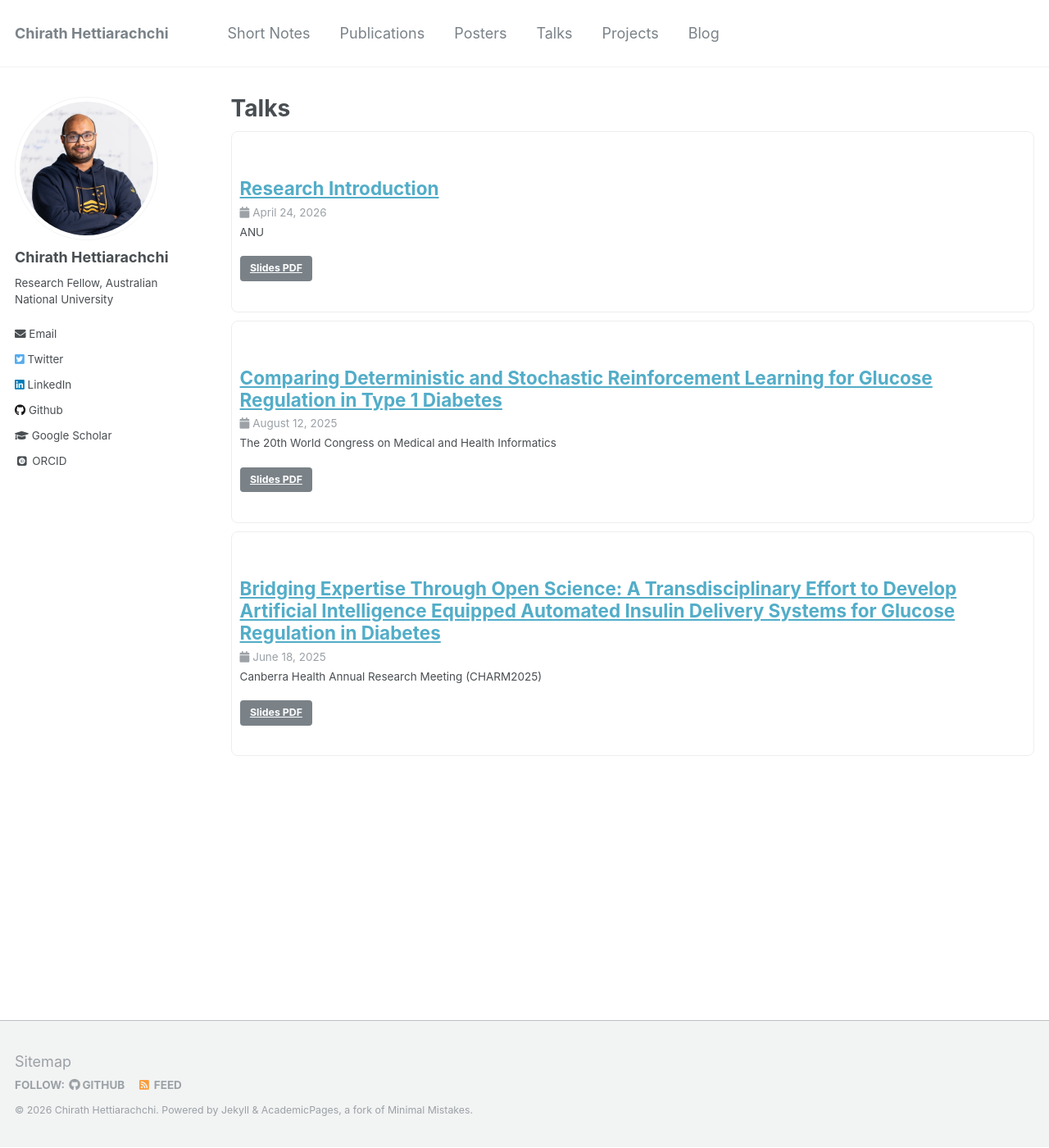
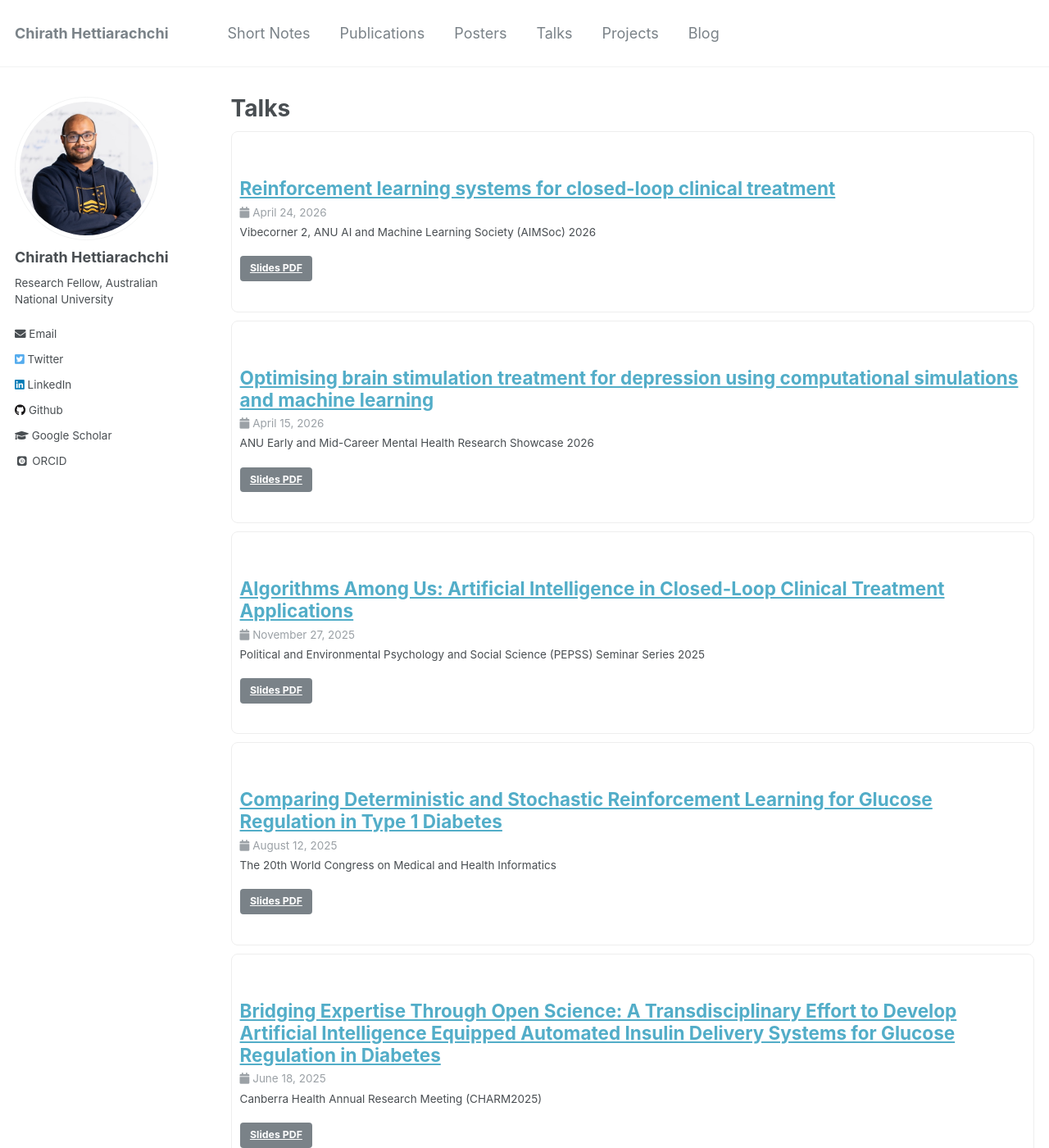
Before and after one commit to chirathyh/chirathyh.github.io, a Jekyll site: the page built from _pages/talks.html, in a window 1280 px wide and 1400 px high. Shown: the whole window at 82% size. Built offline with Jekyll 4.4.1, drawn with Linux system fonts in a browser that asks for light colours; some web fonts are replaced; some of the changed text lies outside the part shown.

Commit message:
Add slides for my talk

```diff
--- a/_data/talks.yml
+++ b/_data/talks.yml
@@ -10,10 +10,20 @@
 #     description: "Optional one-line note."
 
 talks:
-  - title: "Research Introduction"
+  - title: "Reinforcement learning systems for closed-loop clinical treatment"
     slides: "/files/research-intro.pdf"
     date: "2026-04-24"
-    venue: "ANU"
+    venue: "Vibecorner 2, ANU AI and Machine Learning Society (AIMSoc) 2026"
+
+  - title: "Optimising brain stimulation treatment for depression using computational simulations and machine learning"
+    slides: "/files/ChirathHettiarachchi_ANU-MentalHealthSymposium-v1.pdf"
+    date: "2026-04-15"
+    venue: "ANU Early and Mid-Career Mental Health Research Showcase 2026"
+
+  - title: "Algorithms Among Us: Artificial Intelligence in Closed-Loop Clinical Treatment Applications"
+    slides: "/files/PEPSS_Seminar-ChirathHettiarachchi.pdf"
+    date: "2025-11-27"
+    venue: "Political and Environmental Psychology and Social Science (PEPSS) Seminar Series 2025"
 
   - title: "Bridging Expertise Through Open Science: A Transdisciplinary Effort to Develop Artificial Intelligence Equipped Automated Insulin Delivery Systems for Glucose Regulation in Diabetes"
     slides: "/files/CHARM2025.pdf"
@@ -24,3 +34,8 @@ talks:
     slides: "/files/Medinfo2025.pdf"
     date: "2025-08-12"
     venue: "The 20th World Congress on Medical and Health Informatics"
+
+  - title: "Bridging the Gap Between Clinicians, Lived Experience Experts, and AI Systems for Glucose Regulation in Type 1 Diabetes"
+    slides: "/files/IAI_ECR_ChirathHettiarachchi.pdf"
+    date: "2025-03-24"
+    venue: "ANU Integrated AI (IAI) Network ECR Seminar Series 2025"
```
Also changed, not shown: 3 other files.
